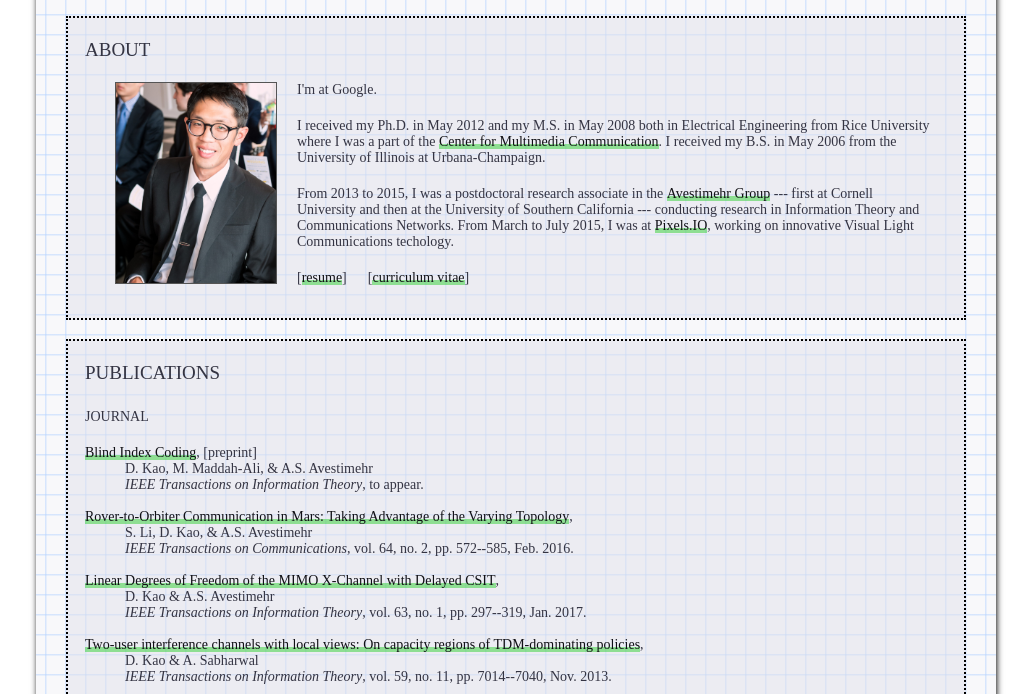
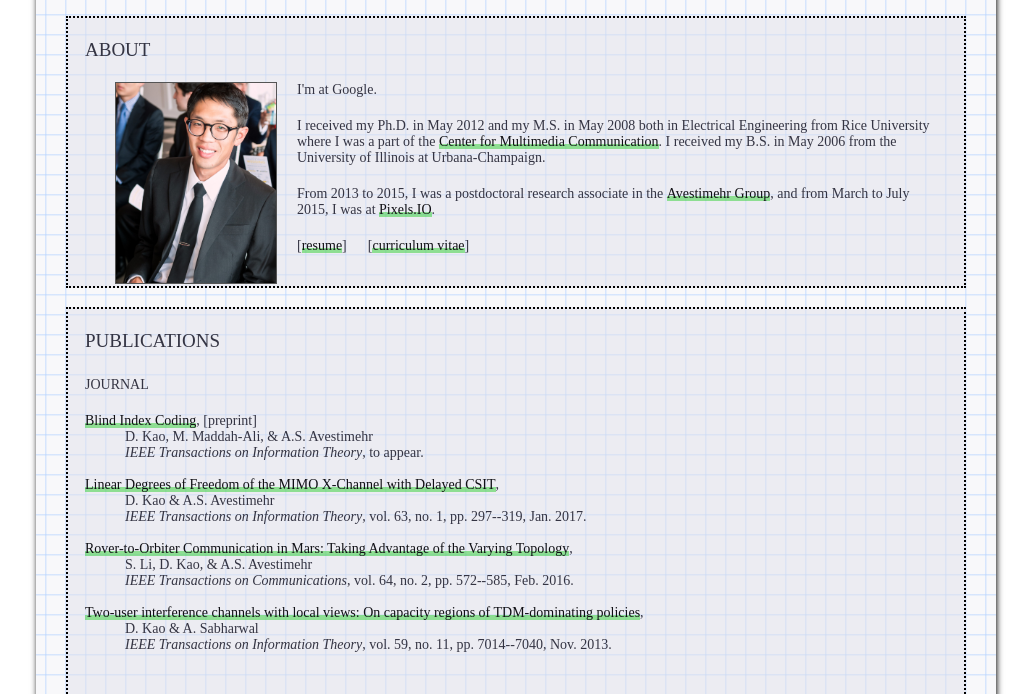
Before and after one commit to dthkao/dthkao.github.io, a plain HTML site: page index.html in a window 1280 px wide. Shown: the part 106-800 px from the top of the page, without its empty margins (124-1157 px from the left). Drawn offline with nearby package versions, Linux system fonts and the light colour scheme; a web font is replaced by a local one.

Commit message:
Update info and sort journal pubs.

```diff
--- a/index.html
+++ b/index.html
@@ -97,11 +97,8 @@ Engineering from Rice University where I was a part of the
 I received my B.S. in May 2006 from the University of Illinois at Urbana-Champaign.
 </p><p>
 From 2013 to 2015, I was a postdoctoral research associate in the
-<a href="http://www-bcf.usc.edu/~avestime/">Avestimehr Group</a> --- first
-at Cornell University and then at the University of Southern California ---
-conducting research in Information Theory and Communications Networks. From
-March to July 2015, I was at <a href="http://www.pixels.io">Pixels.IO</a>,
-working on innovative Visual Light Communications techology.
+<a href="http://www-bcf.usc.edu/~avestime/">Avestimehr Group</a>, and from
+March to July 2015, I was at <a href="http://www.pixels.io">Pixels.IO</a>.
 </p><p>
 <!--&nbsp;&nbsp;&nbsp;&nbsp;-->
 [<a href="files/kao-resume.pdf">resume</a>]
@@ -116,12 +113,12 @@ working on innovative Visual Light Communications techology.
 	<dt> <a href="http://ieeexplore.ieee.org/document/7795226/">Blind Index Coding</a>, [preprint]
 	  <dd>D. Kao, M. Maddah-Ali, & A.S. Avestimehr
 	  <br><i>IEEE Transactions on Information Theory</i>, to appear. <br>&nbsp;
+	<dt> <a href="http://ieeexplore.ieee.org/document/7605466/">Linear Degrees of Freedom of the MIMO X-Channel with Delayed CSIT</a>,
+	  <dd>D. Kao & A.S. Avestimehr
+	  <br><i>IEEE Transactions on Information Theory</i>, vol. 63, no. 1, pp. 297--319, Jan. 2017. <br>&nbsp;
 	<dt> <a href="http://ieeexplore.ieee.org/document/7347383/">Rover-to-Orbiter Communication in Mars: Taking Advantage of the Varying Topology</a>,
 	  <dd>S. Li, D. Kao, & A.S. Avestimehr
 	  <br><i>IEEE Transactions on Communications</i>, vol. 64, no. 2, pp. 572--585, Feb. 2016. <br>&nbsp;
-	<dt> <a href="http://ieeexplore.ieee.org/document/7605466/">Linear Degrees of Freedom of the MIMO X-Channel with Delayed CSIT</a>,
-	  <dd>D. Kao & A.S. Avestimehr
-	  <br><i>IEEE Transactions on Information Theory</i>, vol. 63, no. 1, pp. 297--319, Jan. 2017. <br>&nbsp;
 	<dt> <a href="http://ieeexplore.ieee.org/document/6566151/">Two-user interference channels with local views: On capacity regions of TDM-dominating policies</a>,
 	  <dd>D. Kao & A. Sabharwal
 	  <br><i>IEEE Transactions on Information Theory</i>, vol. 59, no. 11, pp. 7014--7040, Nov. 2013. <br>&nbsp;
```
